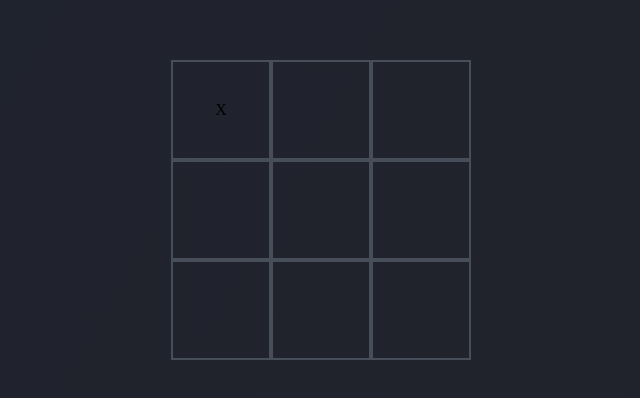
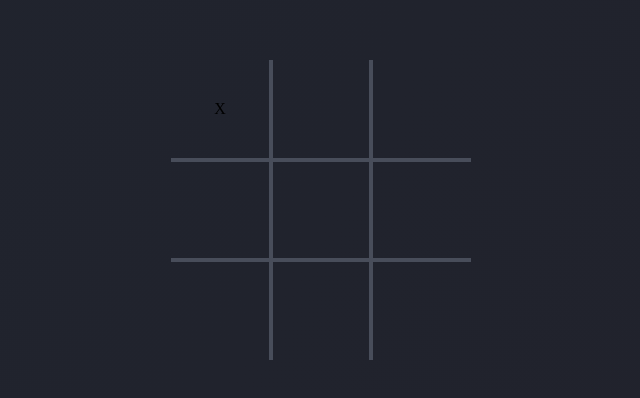
Before and after one commit to rodrigoaraujo7/tic-tac-toe, a plain HTML site: page index.html in a window 1280 px wide. Shown: the part 190-588 px from the top of the page, without its empty margins (319-959 px from the left). Drawn offline with Linux system fonts and the light colour scheme.

Commit message:
removing excessive border

```diff
--- a/style.css
+++ b/style.css
@@ -34,6 +34,30 @@ body {
     border: 2px solid #484d5a;
 }
 
+/* removing top border */
+.cell:nth-child(1),
+.cell:nth-child(2),
+.cell:nth-child(3)
+{  border-top: 0; }
+
+/* removing left border */
+.cell:nth-child(1),
+.cell:nth-child(4),
+.cell:nth-child(7)
+{  border-left: 0; }
+
+/* removing right border */
+.cell:nth-child(3),
+.cell:nth-child(6),
+.cell:nth-child(9)
+{  border-right: 0; }
+
+/* removing bottom border */
+.cell:nth-child(7),
+.cell:nth-child(8),
+.cell:nth-child(9)
+{  border-bottom: 0; }
+
 .winning-message {
     display: none;
 }
```
